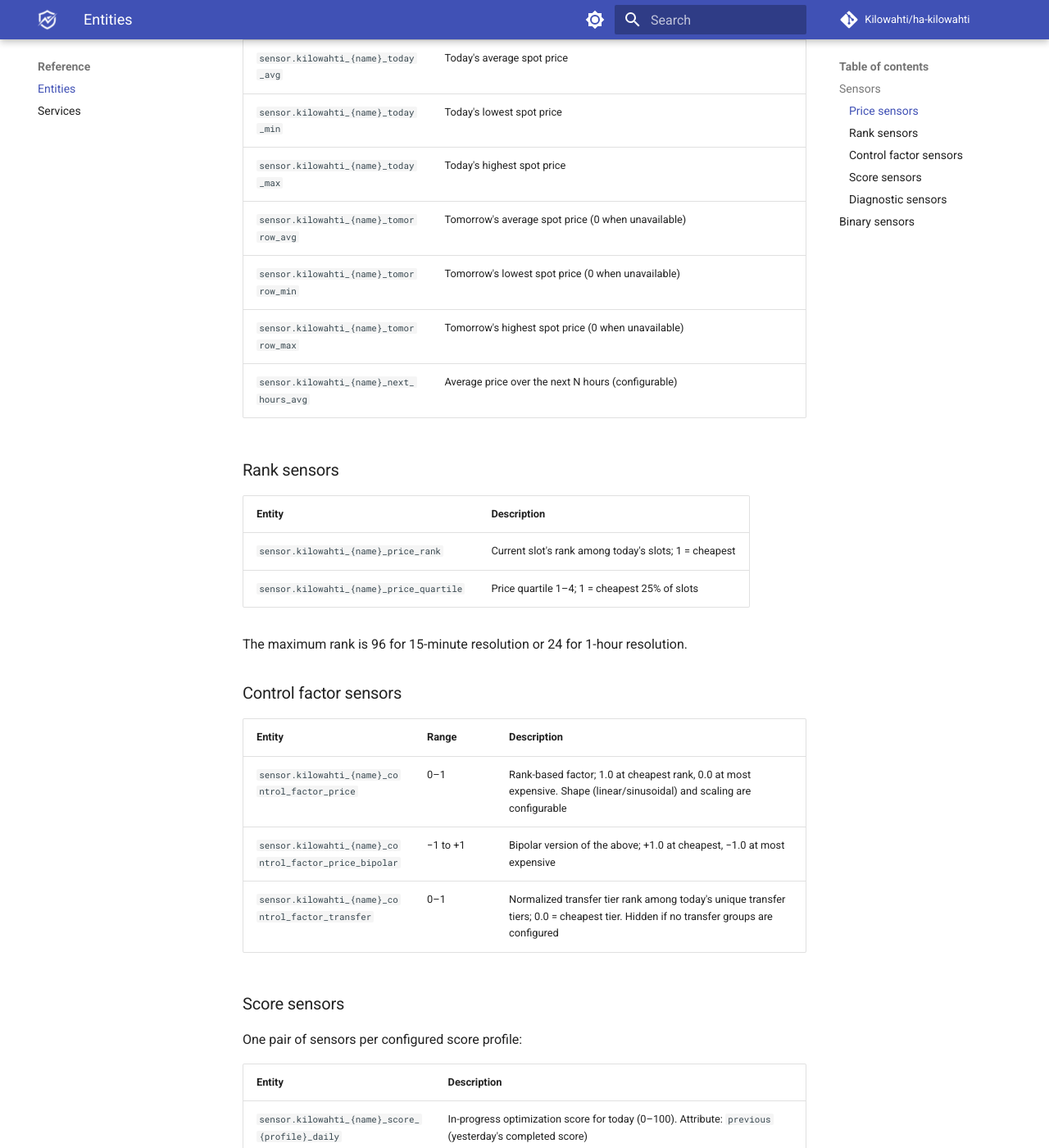
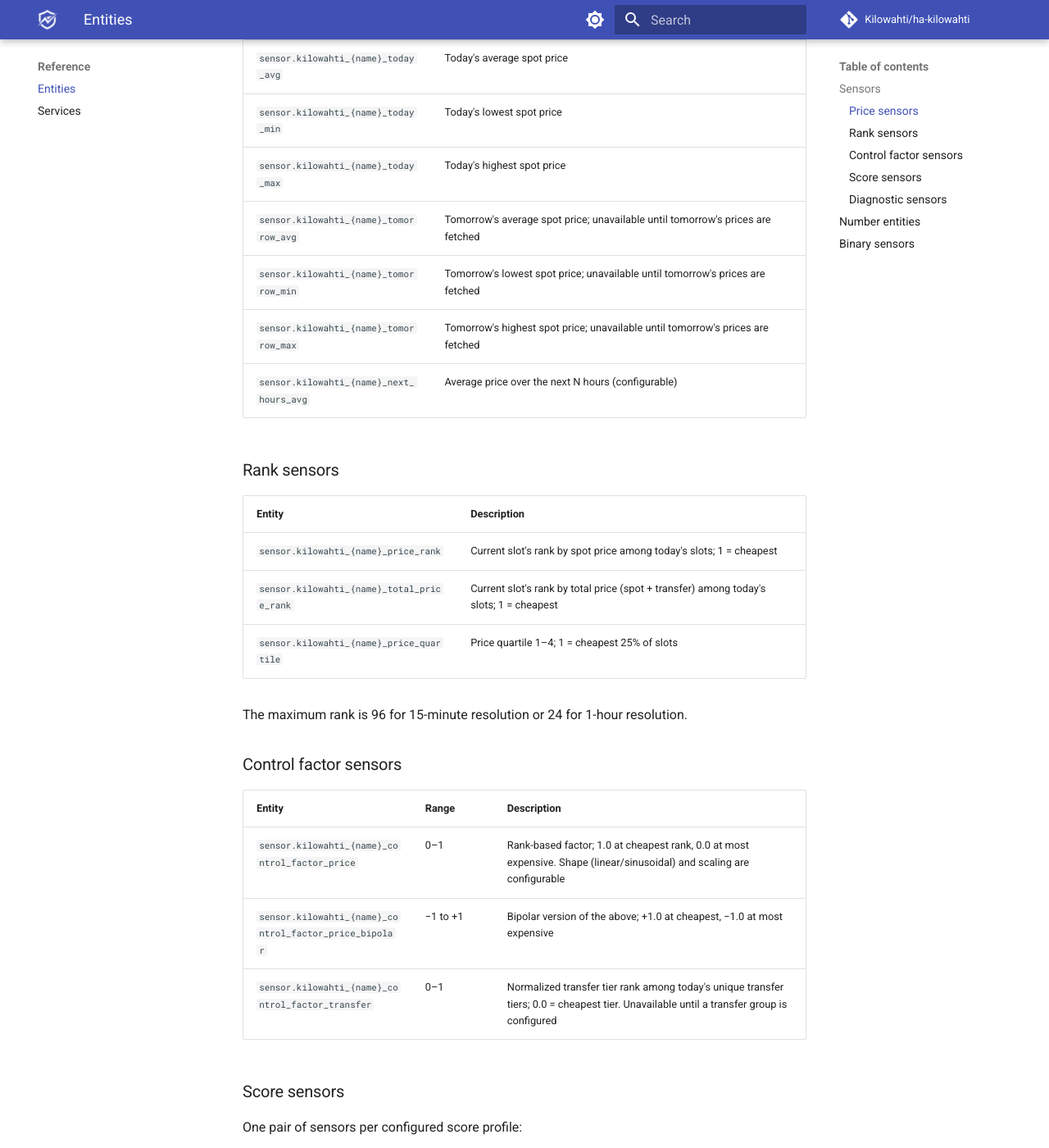
Before and after one commit to Kilowahti/kilowahti-docs, an MkDocs documentation site: the page built from docs/entities.md, in a window 1280 px wide and 1400 px high, scrolled down 719 px. Shown: the whole window at 82% size. Built offline with MkDocs 1.6.1 and Material for MkDocs 9.7.7, drawn with Linux system fonts in a browser that asks for light colours; comment, search, counter and statistics services are not loaded; some of the changed text lies outside the part shown.

Commit message:
Document number entities for price and rank thresholds
- Add Number entities section to entities.md with price_threshold and
  rank_threshold, including range, unit behaviour, and persistence note
- Add tip to configuration.md thresholds section pointing to the number
  entities for dynamic adjustment without reopening Configure

```diff
--- a/docs/entities.md
+++ b/docs/entities.md
@@ -12,21 +12,22 @@
 |---|---|
 | `sensor.kilowahti_{name}_spot_price` | Current slot's spot price (VAT included) |
 | `sensor.kilowahti_{name}_effective_price` | Spot price, or fixed price when a fixed period is active. Attributes: `source` (`spot`/`fixed`), `period_label` |
-| `sensor.kilowahti_{name}_transfer_price` | Active transfer tier price. Hidden if no transfer groups are configured |
+| `sensor.kilowahti_{name}_transfer_price` | Active transfer tier price; unavailable until a transfer group is configured |
 | `sensor.kilowahti_{name}_total_price` | Effective price + transfer price |
 | `sensor.kilowahti_{name}_today_avg` | Today's average spot price |
 | `sensor.kilowahti_{name}_today_min` | Today's lowest spot price |
 | `sensor.kilowahti_{name}_today_max` | Today's highest spot price |
-| `sensor.kilowahti_{name}_tomorrow_avg` | Tomorrow's average spot price (0 when unavailable) |
-| `sensor.kilowahti_{name}_tomorrow_min` | Tomorrow's lowest spot price (0 when unavailable) |
-| `sensor.kilowahti_{name}_tomorrow_max` | Tomorrow's highest spot price (0 when unavailable) |
+| `sensor.kilowahti_{name}_tomorrow_avg` | Tomorrow's average spot price; unavailable until tomorrow's prices are fetched |
+| `sensor.kilowahti_{name}_tomorrow_min` | Tomorrow's lowest spot price; unavailable until tomorrow's prices are fetched |
+| `sensor.kilowahti_{name}_tomorrow_max` | Tomorrow's highest spot price; unavailable until tomorrow's prices are fetched |
 | `sensor.kilowahti_{name}_next_hours_avg` | Average price over the next N hours (configurable) |
 
 ### Rank sensors
 
 | Entity | Description |
 |---|---|
-| `sensor.kilowahti_{name}_price_rank` | Current slot's rank among today's slots; 1 = cheapest |
+| `sensor.kilowahti_{name}_price_rank` | Current slot's rank by spot price among today's slots; 1 = cheapest |
+| `sensor.kilowahti_{name}_total_price_rank` | Current slot's rank by total price (spot + transfer) among today's slots; 1 = cheapest |
 | `sensor.kilowahti_{name}_price_quartile` | Price quartile 1–4; 1 = cheapest 25% of slots |
 
 The maximum rank is 96 for 15-minute resolution or 24 for 1-hour resolution.
@@ -37,7 +38,7 @@
 |---|---|---|
 | `sensor.kilowahti_{name}_control_factor_price` | 0–1 | Rank-based factor; 1.0 at cheapest rank, 0.0 at most expensive. Shape (linear/sinusoidal) and scaling are configurable |
 | `sensor.kilowahti_{name}_control_factor_price_bipolar` | −1 to +1 | Bipolar version of the above; +1.0 at cheapest, −1.0 at most expensive |
-| `sensor.kilowahti_{name}_control_factor_transfer` | 0–1 | Normalized transfer tier rank among today's unique transfer tiers; 0.0 = cheapest tier. Hidden if no transfer groups are configured |
+| `sensor.kilowahti_{name}_control_factor_transfer` | 0–1 | Normalized transfer tier rank among today's unique transfer tiers; 0.0 = cheapest tier. Unavailable until a transfer group is configured |
 
 ### Score sensors
 
@@ -71,6 +72,17 @@
 |---|---|
 | `sensor.kilowahti_{name}_score_{profile}_formula` | Scoring formula in use for this profile (`default` or `raw`) |
 
+## Number entities
+
+Writable settings that can be adjusted from the dashboard or from automations using `number.set_value`. Changes take effect immediately — no restart or reconfiguration needed.
+
+| Entity | Range | Description |
+|---|---|---|
+| `number.kilowahti_{name}_price_threshold` | 0–500 c/kWh (or 0–5 €/kWh) | Price at or below which `price_acceptable` turns on. Matches your configured display unit |
+| `number.kilowahti_{name}_rank_threshold` | 1–96 (or 1–24) | Rank at or below which `rank_acceptable` turns on. Upper bound matches your price resolution |
+
+The initial values come from the **Thresholds & control** options. Changes made via these entities are persisted to the integration config, so they survive restarts and also update the values shown in the options flow.
+
 ## Binary sensors
 
 | Entity | Description |
```
Also changed, not shown: docs/configuration.md (+3 -0 lines).
